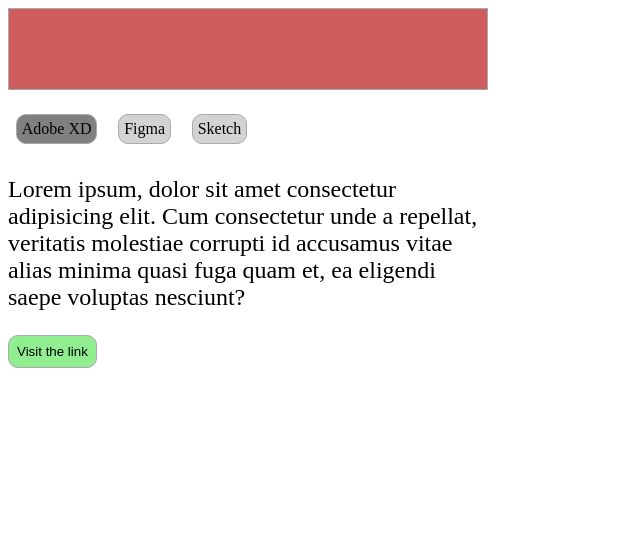
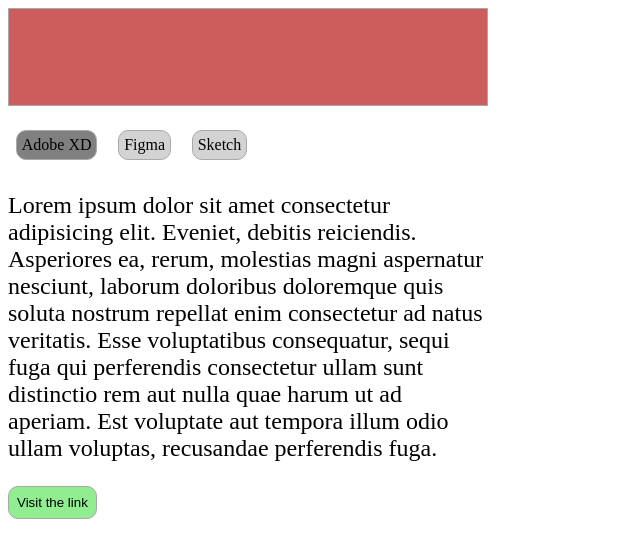
Before and after one commit to Wjat777/582-D24-RIntegration2, a plain HTML site: page cours5/index.htm in a window 1280 px wide. Shown: the whole page, without its empty margins (0-640 px from the left). Drawn offline with Linux system fonts and the light colour scheme.

Commit message:
2nd commit

```diff
--- a/cours5/css/style.css
+++ b/cours5/css/style.css
@@ -7,7 +7,7 @@
 .card__header {
   display: block;
   border: 1px solid darkgray;
-  height: 5rem;
+  height: 6rem;
 }
 .card__header--red {
   background-color: indianred;
--- a/cours5/index.htm
+++ b/cours5/index.htm
@@ -20,8 +20,10 @@
       </ul>
 
       <p class="card__commentaire">
-        Lorem ipsum, dolor sit amet consectetur adipisicing elit. Cum consectetur unde a repellat, veritatis molestiae corrupti id accusamus vitae alias minima
-        quasi fuga quam et, ea eligendi saepe voluptas nesciunt?
+        Lorem ipsum dolor sit amet consectetur adipisicing elit. Eveniet, debitis reiciendis. Asperiores ea, rerum, molestias magni aspernatur nesciunt, laborum
+        doloribus doloremque quis soluta nostrum repellat enim consectetur ad natus veritatis. Esse voluptatibus consequatur, sequi fuga qui perferendis
+        consectetur ullam sunt distinctio rem aut nulla quae harum ut ad aperiam. Est voluptate aut tempora illum odio ullam voluptas, recusandae perferendis
+        fuga.
       </p>
       <button class="card__button card__button--normal card__button--hover">Visit the link</button>
     </div>
```
